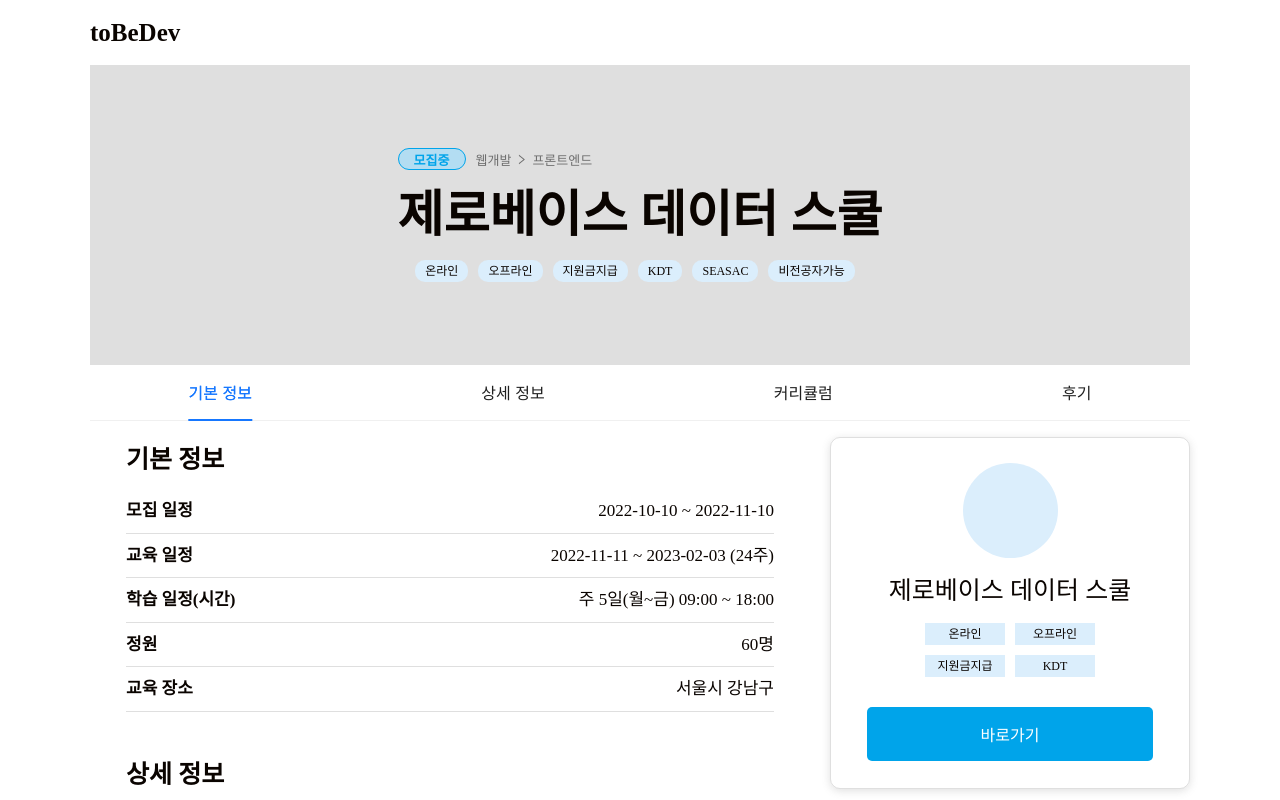
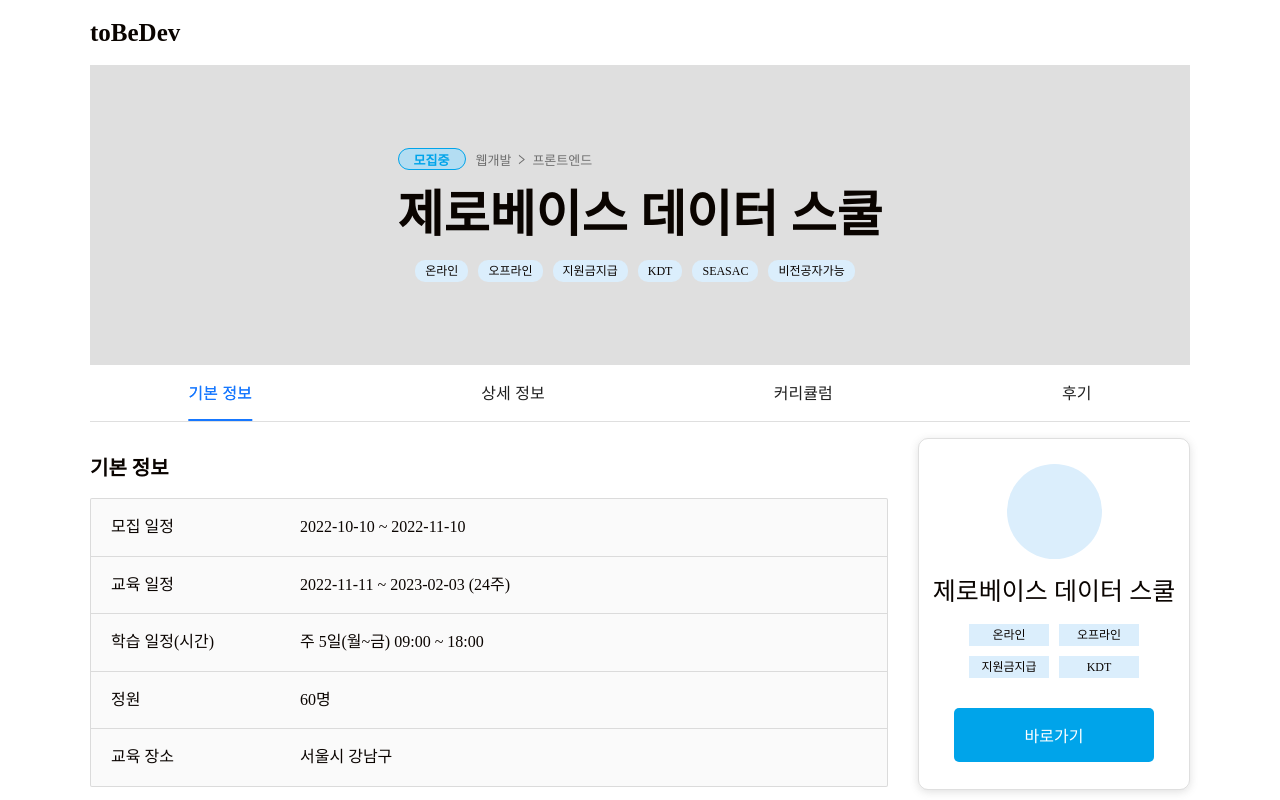
Before and after one commit to chaeinP/toBeDev_client, a Next.js app: page /bootcamp/detail/1 in a window 1280 px wide. Shown: the top 800 px of the page. Built offline with nearby package versions, Linux system fonts and the light colour scheme.

Commit message:
feat: navBar sicky position

```diff
--- a/pages/bootcamp/detail/[bootcampId].tsx
+++ b/pages/bootcamp/detail/[bootcampId].tsx
@@ -1,7 +1,7 @@
 import BasicLayout from '@components/layouts/BasicLayout';
 import { Fragment } from 'react';
 import ContentsBox from 'src/contents/bootcamp/detail/ContentsBox';
-import ContentsTabs from 'src/contents/bootcamp/detail/ContentsTabs';
+import ContentsNavBar from 'src/contents/bootcamp/detail/ContentsNavBar';
 import TitleBanner from 'src/contents/bootcamp/detail/TitleBanner';
 
 export default function BootcampDetail() {
@@ -12,7 +12,7 @@
       {/* BreadcrumbJsonLd 추가 */}
       <BasicLayout>
         <TitleBanner />
-        <ContentsTabs />
+        <ContentsNavBar />
         <ContentsBox />
       </BasicLayout>
     </Fragment>
--- a/src/contents/bootcamp/detail/ContentsBox/Contents.tsx
+++ b/src/contents/bootcamp/detail/ContentsBox/Contents.tsx
@@ -6,8 +6,9 @@
 export default function Contents() {
   return (
     <div css={wrapper}>
+      <div className="basic-info">
         <h2>기본 정보</h2>
-      <div className="basic-info">
+        <div className="item-container">
           <div className="item">
             <p className="label">모집 일정</p>
             <p>2022-10-10 ~ 2022-11-10</p>
@@ -34,37 +35,45 @@
           </div>
           <div className="divider" />
         </div>
+      </div>
+      <div className="specific-info">
         <ReactMarkdown remarkPlugins={[remarkGfm]}>## 상세 정보</ReactMarkdown>
+      </div>
     </div>
   );
 }
 
 const wrapper = css`
-  width: 90%;
-  padding: 10px 20px;
-  margin: 0 auto;
+  padding: 20px 0px;
   h2 {
-    font-size: 25px;
+    font-size: 20px;
     font-weight: 700;
   }
 
-  .basic-info {
+  .basic-info .item-container {
+    margin: 20px 0 30px 0;
+    background-color: #fafafa;
+    border-radius: 2px;
+    border: 0.5px solid ${palette.opBlack2};
+
+    .item {
+      margin: 20px;
+      display: grid;
+      grid-template-columns: 1fr 3fr;
+      font-size: 16px;
+    }
+
+    .divider {
+      height: 0.5px;
       width: 100%;
-    margin: 30px 0 50px 0;
-    .item {
-      display: flex;
-      justify-content: space-between;
-      font-size: 17px;
-      .label {
-        font-weight: 700;
+      &:not(:last-child) {
+        border-bottom: 1px solid ${palette.opBlack2};
+        margin: 13px 0px;
+      }
     }
   }
 
-    .divider {
-      margin: 13px 0px;
-      height: 0.5px;
-      width: 100%;
-      border-bottom: 1px solid ${palette.opBlack2};
-    }
+  .specific-info {
+    height: 1000px;
   }
 `;
--- a/src/contents/bootcamp/detail/ContentsBox/ProfileCard.tsx
+++ b/src/contents/bootcamp/detail/ContentsBox/ProfileCard.tsx
@@ -1,8 +1,15 @@
 import { css } from '@emotion/react';
 import { palette } from '@styles/palette';
+import { useEffect } from 'react';
 
 export default function ProfileCard() {
   const tagList = ['온라인', '오프라인', '지원금지급', 'KDT'];
+
+  useEffect(() =>
+    window.addEventListener('scroll', () => {
+      console.log(window.scrollY);
+    }),
+  );
 
   return (
     <div css={wrapper}>
@@ -27,6 +34,7 @@
   border-radius: 10px;
   box-shadow: rgba(99, 99, 99, 0.2) 0px 2px 8px 0px;
   min-width: 250px;
+  padding: 0px 10px;
 
   .profileImg {
     margin-top: 25px;
--- a/src/contents/bootcamp/detail/ContentsBox/index.tsx
+++ b/src/contents/bootcamp/detail/ContentsBox/index.tsx
@@ -16,6 +16,6 @@
 
 const wrapper = css`
   display: grid;
-  grid-template-columns: 3fr 1.5fr;
-  column-gap: 20px;
+  grid-template-columns: 3fr 1fr;
+  column-gap: 30px;
 `;
--- a/src/contents/bootcamp/detail/ContentsTabs.tsx
+++ b/src/contents/bootcamp/detail/ContentsNavBar.tsx
@@ -1,8 +1,10 @@
 import SpaceLayout from '@components/layouts/SpaceLayout';
 import { css } from '@emotion/react';
+import { MAX_DESKTOP_WIDTH } from '@styles/media';
+import { palette } from '@styles/palette';
 import { Tabs } from 'antd';
 
-export default function ContentsTabs() {
+export default function ContentsNavBar() {
   const items = [
     {
       label: '기본 정보',
@@ -21,15 +23,19 @@
       key: '4',
     },
   ];
-  return (
-    <SpaceLayout>
-      <Tabs items={items} size={'large'} css={wrapper}></Tabs>
-    </SpaceLayout>
-  );
+
+  return <Tabs items={items} size={'large'} css={tabs}></Tabs>;
 }
 
-const wrapper = css`
+const tabs = css`
+  top: 0;
+  position: sticky;
+  max-width: ${MAX_DESKTOP_WIDTH};
+  margin: 0 auto;
+
   .ant-tabs-nav .ant-tabs-nav-wrap {
+    background-color: white;
+    border-bottom: 0.5px solid ${palette.opBlack2};
     .ant-tabs-nav-list {
       width: 100%;
       justify-content: space-around;
```
Lines whose indentation alone changed are shown as unchanged.
